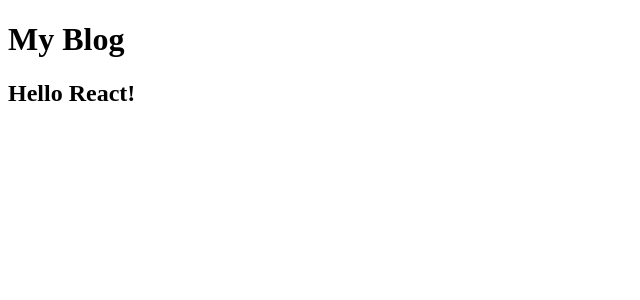
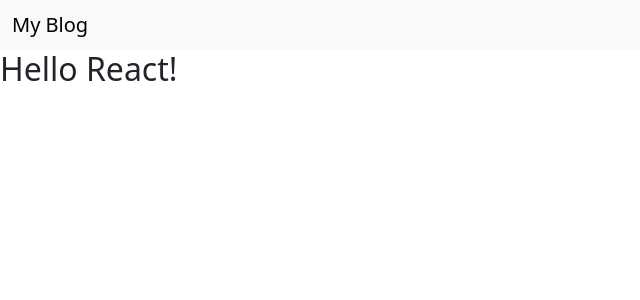
Before and after one commit to juliocmoliveira/Frontend-Engineering-Blog, a React (Vite) app: page / in a window 1280 px wide. Shown: the top 300 px of the page, without its empty margins (0-640 px from the left). Built offline with nearby package versions, Linux system fonts and the light colour scheme.

Commit message:
feat: Add bootstrap in the project

```diff
--- a/package.json
+++ b/package.json
@@ -10,6 +10,7 @@
     "preview": "vite preview"
   },
   "dependencies": {
+    "bootstrap": "^5.3.3",
     "react": "^18.2.0",
     "react-dom": "^18.2.0"
   },
--- a/src/components/Header/index.jsx
+++ b/src/components/Header/index.jsx
@@ -1,8 +1,10 @@
 function Header() {
     return (
-        <header>
-            <h1>My Blog</h1>
-        </header>
+        <nav className="navbar bg-body-tertiary">
+            <div className="container-fluid">
+                <span className="navbar-brand mb-0 h1">My Blog</span>
+            </div>
+        </nav>
     )
 }
 
--- a/src/main.jsx
+++ b/src/main.jsx
@@ -1,6 +1,8 @@
 import React from 'react'
 import ReactDOM from 'react-dom/client'
 import App from './App.jsx'
+
+import 'bootstrap/dist/css/bootstrap.min.css';
 
 ReactDOM.createRoot(document.getElementById('root')).render(
   <React.StrictMode>
```
Also changed, not shown: 1 other file (tests, documents, lock files or other folders).
